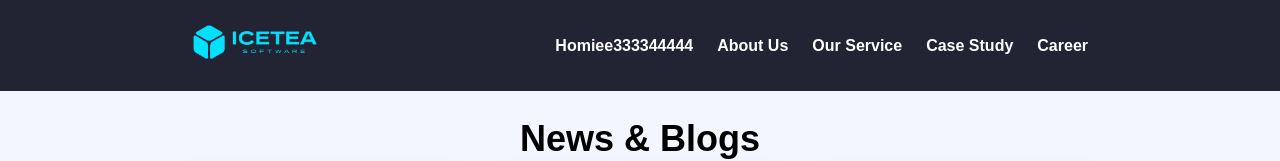
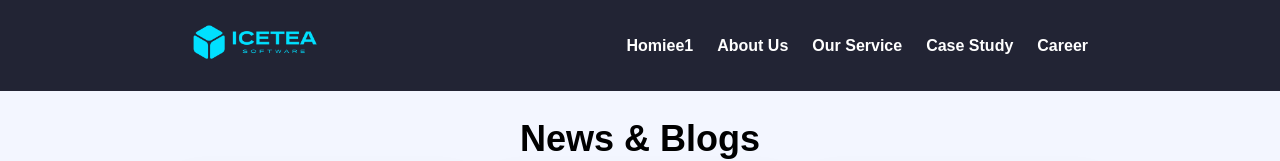
Before and after one commit to dattle329/responsive-project, a React (Vite) app: page / in a window 1280 px wide. Shown: the top 161 px of the page. Built offline with nearby package versions, Linux system fonts and the light colour scheme.

Commit message:
Test merge4

```diff
--- a/src/App.jsx
+++ b/src/App.jsx
@@ -13,7 +13,7 @@
       <header>
         <a href="#"><img src="src\assets\img\Dmission.png" alt="" /></a>
         <ul>
-          <li><a href="">Homiee333344444</a></li>
+          <li><a href="">Homiee1</a></li>
           <li><a href="">About Us</a></li>
           <li><a href="">Our Service</a></li>
           <li><a href="">Case Study</a></li>
```
